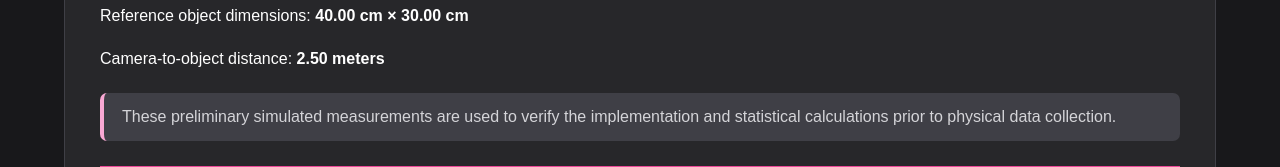
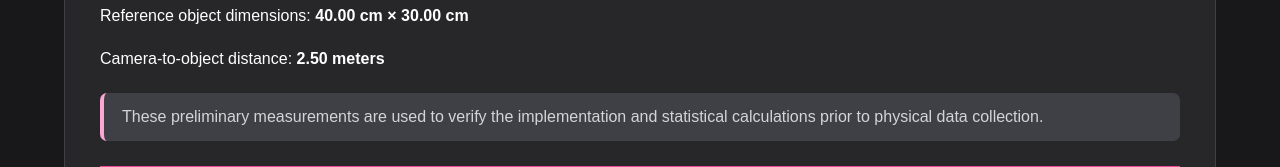
Before and after one commit to fortresswilson/ComputerVisionWebsite, a Flask app: page /module2 in a window 1280 px wide. Shown: the part 2040-2207 px from the top of the page. Run offline with Flask 3, Linux system fonts and the light colour scheme.

Commit message:
Module 3 assignment

```diff
--- a/templates/module2.html
+++ b/templates/module2.html
@@ -71,9 +71,7 @@
 
 
 
-<!-- ======================================
-     CAMERA CALIBRATION
-======================================= -->
+<!-- CAMERA CALIBRATION -->
 
 <section>
 
@@ -214,9 +212,7 @@
 
 
 
-<!-- ======================================
-     PERSPECTIVE PROJECTION
-======================================= -->
+<!--PERSPECTIVE PROJECTION-->
 
 <section>
 
@@ -390,9 +386,7 @@
 
 
 
-<!-- ======================================
-     VALIDATION
-======================================= -->
+<!--  VALIDATION -->
 
 <section>
 
@@ -429,7 +423,7 @@
 
     <div class="note">
 
-        These preliminary simulated measurements are used
+        These preliminary measurements are used
         to verify the implementation and statistical
         calculations prior to physical data collection.
 
@@ -533,9 +527,7 @@
 
 
 
-<!-- ======================================
-     ERROR STATISTICS
-======================================= -->
+<!-- ERROR STATISTICS -->
 
 <section>
 
@@ -662,9 +654,7 @@
 
 
 
-<!-- ======================================
-     THEORY
-======================================= -->
+<!-- THEORY -->
 
 <section>
 
```
